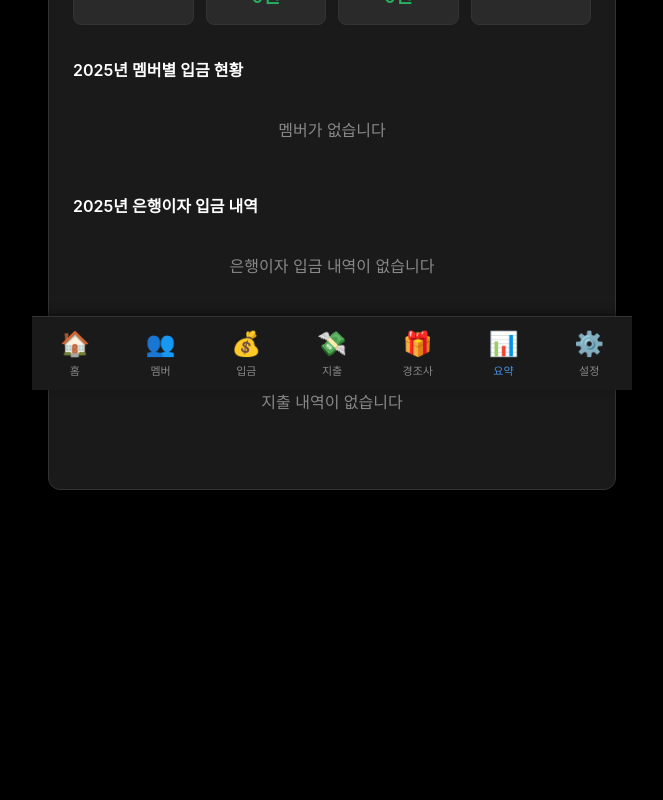
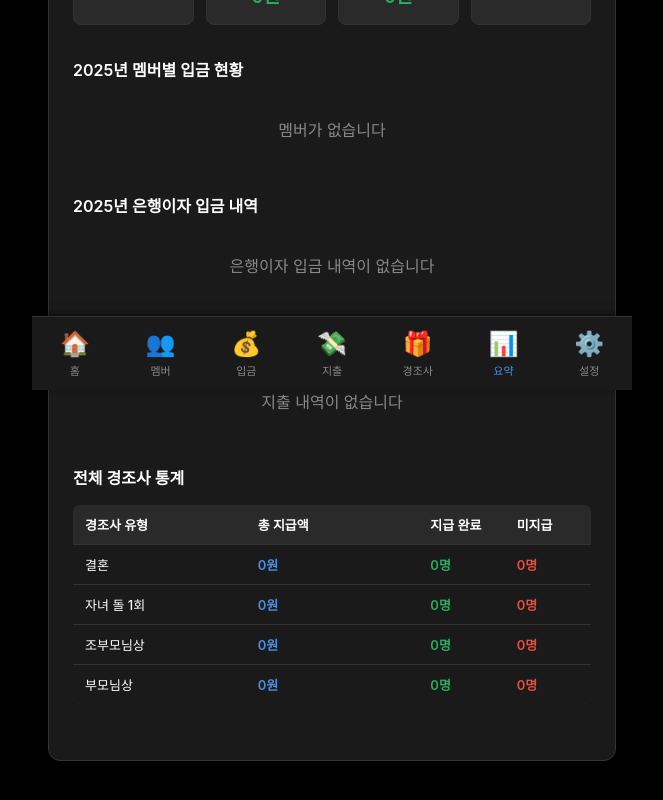
Before and after one commit to wontwonp/meeting89, a React (Vite) app: page /meeting89/summary in a window 1280 px wide. Shown: the part 410-1210 px from the top of the page, without its empty margins (308-971 px from the left). Before the commit the page ends 986 px from the top, so only its background shows below. Built offline with nearby package versions, Linux system fonts and the light colour scheme.

Commit message:
Add event statistics to summary page for KakaoTalk sharing

```diff
--- a/src/pages/Summary.css
+++ b/src/pages/Summary.css
@@ -155,6 +155,66 @@
   padding: 20px;
 }
 
+.events-summary-table {
+  display: flex;
+  flex-direction: column;
+  gap: 1px;
+  background: #333;
+  border-radius: 8px;
+  overflow: hidden;
+}
+
+.events-summary-header {
+  display: grid;
+  grid-template-columns: 2fr 2fr 1fr 1fr;
+  background: #2a2a2a;
+  font-weight: 600;
+  color: #ffffff;
+  font-size: 13px;
+}
+
+.events-summary-row {
+  display: grid;
+  grid-template-columns: 2fr 2fr 1fr 1fr;
+  background: #1a1a1a;
+  transition: background 0.2s;
+}
+
+.events-summary-row:hover {
+  background: #222;
+}
+
+.events-summary-cell {
+  padding: 10px 12px;
+  font-size: 13px;
+  color: #cccccc;
+}
+
+.events-summary-header .events-summary-cell {
+  color: #ffffff;
+  font-weight: 600;
+}
+
+.events-summary-type {
+  font-weight: 500;
+  color: #ffffff;
+}
+
+.events-summary-amount {
+  font-weight: 600;
+  color: #4A90E2;
+}
+
+.events-summary-count.positive {
+  color: #27ae60;
+  font-weight: 600;
+}
+
+.events-summary-count.negative {
+  color: #e74c3c;
+  font-weight: 600;
+}
+
 @media print {
   .page-header,
   .btn,
--- a/src/pages/Summary.jsx
+++ b/src/pages/Summary.jsx
@@ -4,8 +4,15 @@ import html2canvas from 'html2canvas'
 import KakaoShareModal from '../components/KakaoShareModal'
 import './Summary.css'
 
+const EVENT_TYPES = [
+  { value: 'wedding', label: '결혼' },
+  { value: 'dol', label: '자녀 돌 1회' },
+  { value: 'grandparent', label: '조부모님상' },
+  { value: 'parent', label: '부모님상' }
+]
+
 export default function Summary() {
-  const { members, deposits, expenses, settings, getCurrentYearCarryOver } = useData()
+  const { members, deposits, expenses, settings, getCurrentYearCarryOver, events } = useData()
   const [isCapturing, setIsCapturing] = useState(false)
   const [showKakaoModal, setShowKakaoModal] = useState(false)
   const [capturedImage, setCapturedImage] = useState(null)
@@ -58,6 +65,22 @@ export default function Summary() {
       totalDeposits: memberDeposits
     }
   }).sort((a, b) => b.totalDeposits - a.totalDeposits)
+
+  // 경조사 통계 계산
+  const eventStats = EVENT_TYPES.map(type => {
+    const typeEvents = events.filter(e => e.eventType === type.value)
+    const totalAmount = typeEvents.reduce((sum, e) => sum + (parseFloat(e.amount) || 0), 0)
+    const paidCount = typeEvents.length
+    const unpaidCount = members.length - paidCount
+    return {
+      type: type.value,
+      label: type.label,
+      totalAmount,
+      paidCount,
+      unpaidCount,
+      totalMembers: members.length
+    }
+  })
 
   const handleScreenshot = async () => {
     setIsCapturing(true)
@@ -223,6 +246,30 @@ export default function Summary() {
             <p className="empty-text">지출 내역이 없습니다</p>
           )}
         </div>
+
+        <div className="summary-section">
+          <h3 className="section-title">전체 경조사 통계</h3>
+          {eventStats.length > 0 ? (
+            <div className="events-summary-table">
+              <div className="events-summary-header">
+                <div className="events-summary-cell">경조사 유형</div>
+                <div className="events-summary-cell">총 지급액</div>
+                <div className="events-summary-cell">지급 완료</div>
+                <div className="events-summary-cell">미지급</div>
+              </div>
+              {eventStats.map(stat => (
+                <div key={stat.type} className="events-summary-row">
+                  <div className="events-summary-cell events-summary-type">{stat.label}</div>
+                  <div className="events-summary-cell events-summary-amount">{stat.totalAmount.toLocaleString()}원</div>
+                  <div className="events-summary-cell events-summary-count positive">{stat.paidCount}명</div>
+                  <div className="events-summary-cell events-summary-count negative">{stat.unpaidCount}명</div>
+                </div>
+              ))}
+            </div>
+          ) : (
+            <p className="empty-text">경조사 내역이 없습니다</p>
+          )}
+        </div>
       </div>
 
       {showKakaoModal && capturedImage && (
```
